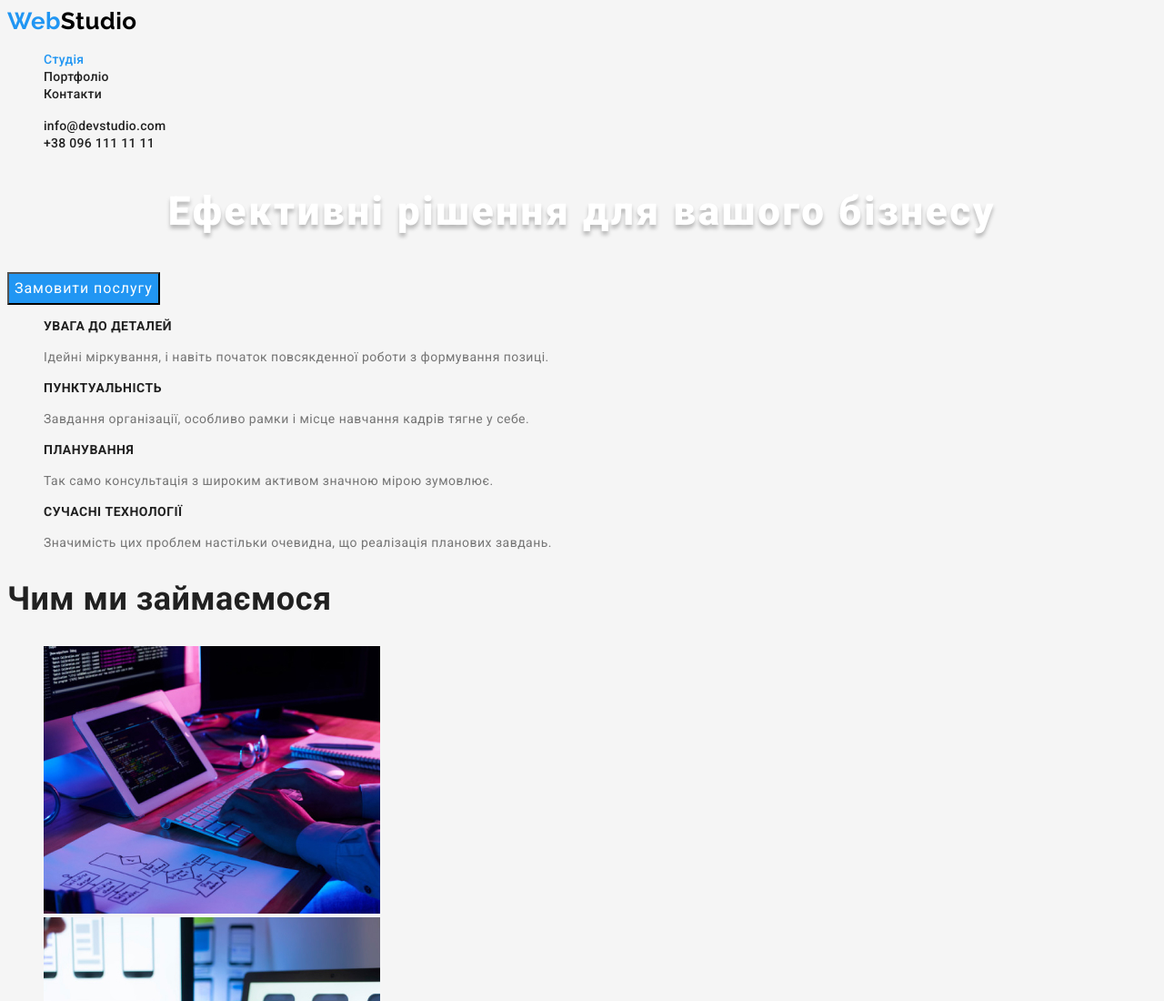
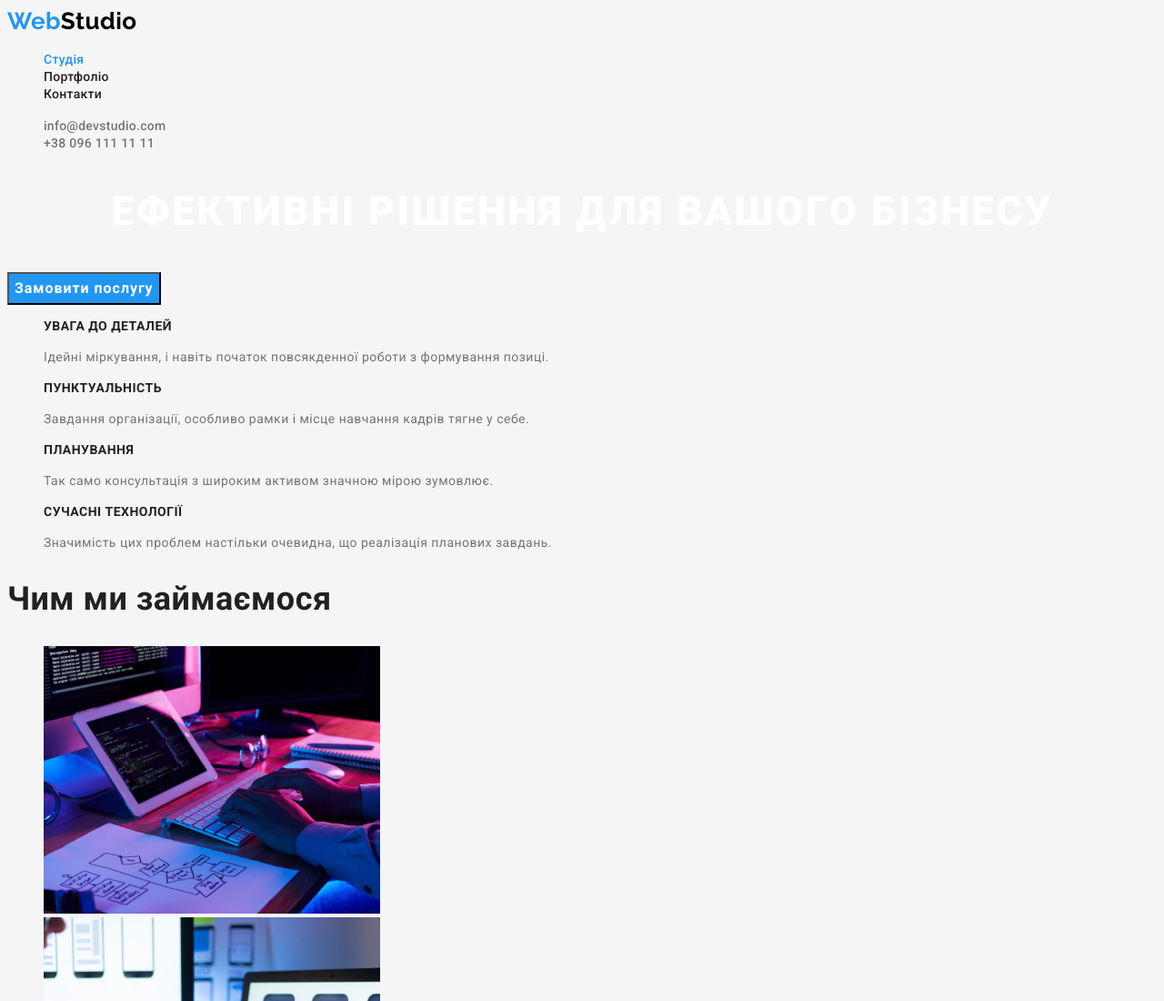
Before and after one commit to Tatyanahod/goit-markup-hw-02, a plain HTML site: page index.html in a window 1280 px wide. Shown: the top 1100 px of the page at 91% size. Drawn offline with Linux system fonts and the light colour scheme.

Commit message:
доработка

```diff
--- a/css/styles.css
+++ b/css/styles.css
@@ -10,12 +10,13 @@ background-color: var(--primary-background-color);
 font-family: 'Roboto', 'sans-serif';
 color: var(--primary-text-color);
 letter-spacing: 0.03em;
-font-weight: 700;
+font-weight: 400;
 }
 
 ul {list-style: none;}
 
 .logo{
+font-weight: 700;
 text-decoration: none;
 font-family: 'Raleway';
 font-size: 26px;
@@ -26,13 +27,24 @@ color: #000000;
 color: var(--accent-color);
 }
 
-.list-nav a, .contacts a{
+.list-nav a {
 text-decoration: none;
+font-style: normal;
 font-weight: 500;
 font-size: 14px;
 line-height: 1.15;
 letter-spacing: 0.02em;
 color: var(--primary-text-color);
+}
+.contacts a{
+ text-decoration: none;
+font-style: normal;
+font-weight: 500;
+font-size: 14px;
+line-height: 1.15;
+letter-spacing: 0.02em;
+color: #757575;
+
 }
 .list-nav a:hover, .contacts a:hover, .list-nav a:focus, .contacts a:focus{
 color: var(--accent-color);
@@ -48,10 +60,11 @@ line-height: 1.36;
 text-align: center;
 letter-spacing: 0.06em;
 color: var(--white-text-color);
-text-shadow: 0px 4px 4px rgba(0, 0, 0, 0.25);
+text-transform: uppercase;;
 }
 
 .button {
+font-weight: 700;
 font-family: inherit;
 background-color: var(--accent-color);
 font-size: 16px;
@@ -62,11 +75,11 @@ cursor: pointer;
 
 }
 .titel-benefits {
+font-weight: 700;
 font-size: 14px;
 line-height: 1.14;
 }
 .text-benefits {
-font-weight: 400;
 font-size: 14px;
 line-height: 1.7;
 color: var(--dop-text-color);
@@ -88,7 +101,6 @@ line-height: 1.18;
 text-align: center;
 }
 .text-team{
-font-weight: 400;
 font-size: 16px;
 line-height: 1.18;
 text-align: center;
@@ -111,19 +123,19 @@ line-height: 1.6;
 text-align: center;
 }
 .titel-portfolio{
+font-weight: 700;
 font-size: 18px;
 line-height: 2;
 letter-spacing: 0.06em;
 }
 .text-portfolio{
-font-weight: 400;
 font-size: 16px;
 line-height: 2.14;
 color: var(--dop-text-color);
 }
 .list-address a{
+font-style: normal;
 text-decoration: none;
-font-weight: 400;
 font-size: 14px;
 line-height: 1.7;
 color: var(--primary-text-color);
```
Also changed, not shown: portfolio.html (+1 -5 lines).
